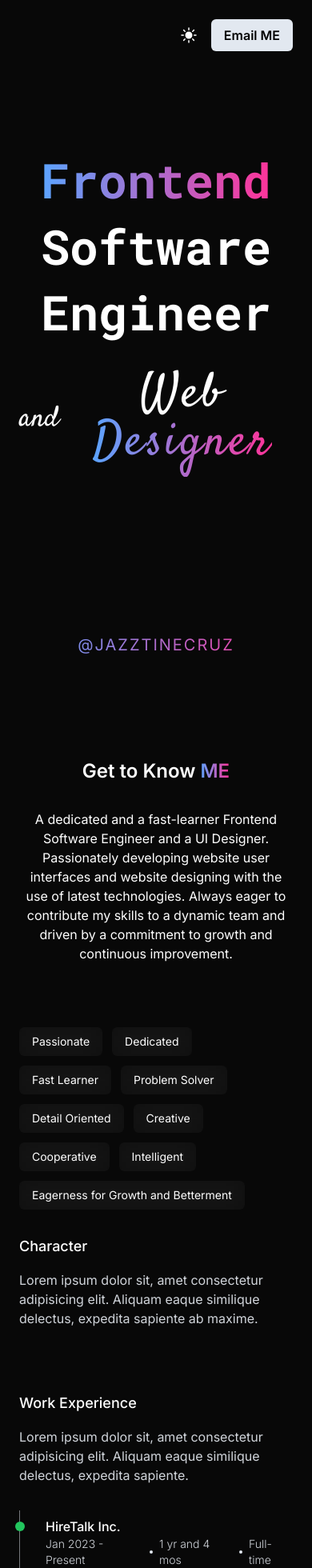
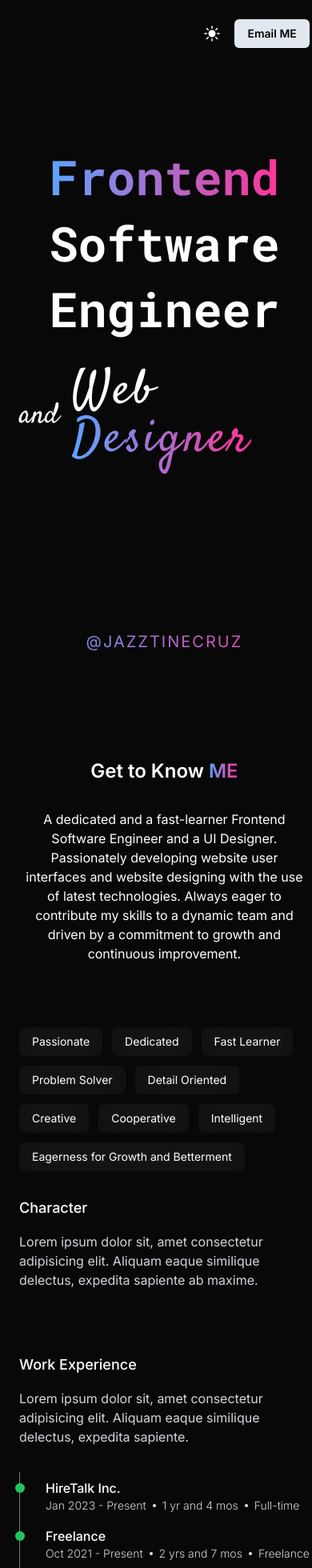
Before and after one commit to jazztinecruz/portfolioV2, a Next.js app: page / in a window 390 px wide. Shown: the top 1960 px of the page at 80% size. Built offline with nearby package versions, Linux system fonts and the light colour scheme.

Commit message:
fix: styles on mobile

```diff
--- a/app/_components/sections/about/work.tsx
+++ b/app/_components/sections/about/work.tsx
@@ -23,7 +23,7 @@ const WorkExperience = () => {
               }`}
             />
 
-            <div className="flex flex-col ml-8">
+            <div className="flex flex-col ml-8 whitespace-nowrap flex-wrap">
               <h3 className="font-medium">{work.company}</h3>
               <div className="text-sm flex items-center font-light tertiary gap-2">
                 <p>{work.year}</p>
--- a/app/_components/sections/hero/index.tsx
+++ b/app/_components/sections/hero/index.tsx
@@ -30,7 +30,7 @@ const Hero: Page = () => {
           <div
             className={`flex items-center justify-center gap-4 ${satisfy.className}`}>
             <span className="text-4xl">and</span>
-            <h1 className="text-6xl md:text-8xl tracking-wider">
+            <h1 className="text-6xl md:text-8xl tracking-wider text-left">
               Web <span className="dark:bg-text">Designer</span>
             </h1>
           </div>
--- a/app/_components/sections/projects/index.tsx
+++ b/app/_components/sections/projects/index.tsx
@@ -13,14 +13,14 @@ const Projects = () => {
   return (
     <section id="projects" className="grid items-center gap-8 mt-12">
       <SectionTitle>
-        Live <span className="dark:bg-text">Projects</span>
+        <span className="dark:bg-text">Projects</span>
       </SectionTitle>
 
       <div className="grid grid-cols-1 md:grid-cols-2 lg:grid-cols-3 gap-4 lg:gap-8 items-center">
         {projects.map((project) => (
           <div
             key={project.title}
-            className="flex flex-col gap-4 py-6 rounded-md">
+            className="flex flex-col gap-4 py-4 lg:py-6 rounded-md">
             <div className="flex items-center gap-3">
               <h3 className="text-lg font-semibold">{project.title}</h3>
               <Link href={project.url ?? ""}>
--- a/styles/globals.css
+++ b/styles/globals.css
@@ -30,6 +30,6 @@
 
 @layer components {
   .btn {
-    @apply px-4 py-2 rounded-md font-semibold secondary;
+    @apply px-4 py-2 rounded-md text-sm md:text-base font-semibold secondary;
   }
 }
```
